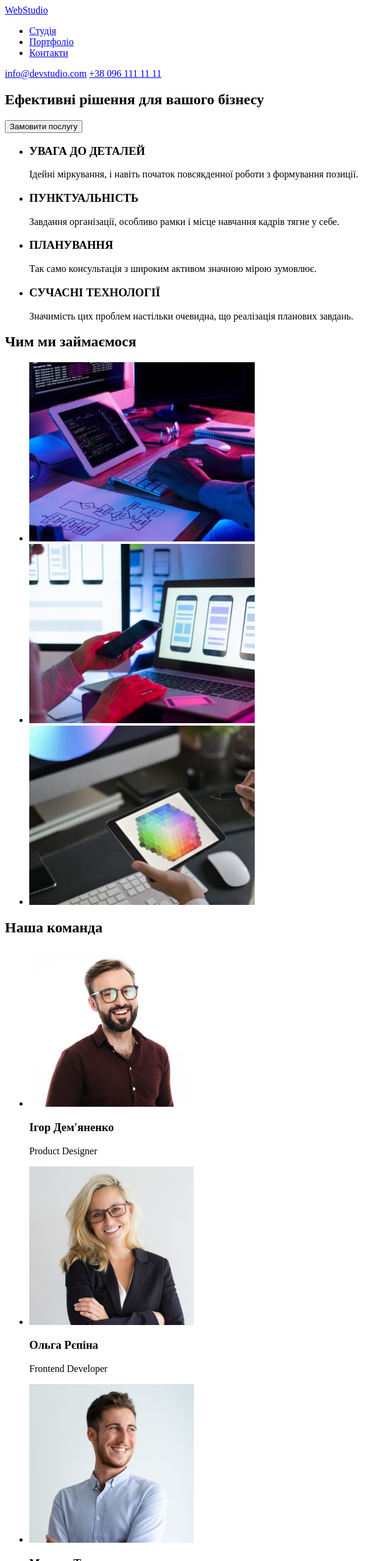
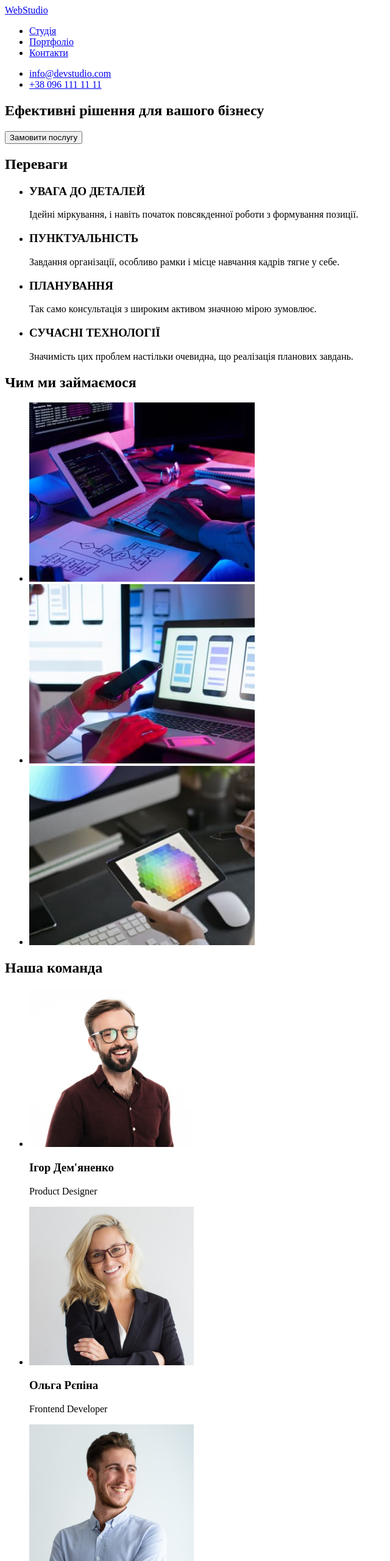
Before and after one commit to kam-kam28/goit-markup-hw-06, a plain HTML site: page index.html in a window 1280 px wide. Shown: the top 2560 px of the page at 61% size, without its empty margins (0-640 px from the left). Drawn offline with Linux system fonts and the light colour scheme.

Commit message:
Фініш

```diff
--- a/index.html
+++ b/index.html
@@ -9,18 +9,19 @@
 <body>
 <!--шапка-->
     <header>
-        <a href="/">WebStudio</a>
 
-        <!--навигация страниц-->
         <nav>
+            <a href="/">WebStudio</a>
             <ul>
            <li><a href="/about">Студія</a></li>
             <li><a href="/portfolio">Портфоліо</a></li>
             <li><a href="/contact">Контакти</a></li>
         </ul>
         </nav>
-        <a href="mailto:info@devstudio.com">info@devstudio.com</a>
-        <a href="tel:+380961111111">+38 096 111 11 11</a>
+        <ul>
+            <li><a href="mailto:info@devstudio.com">info@devstudio.com</a></li>
+        <li><a href="tel:+380961111111">+38 096 111 11 11</a></li>
+        </ul>
     </header>
 
 <!--основа-->
@@ -28,15 +29,19 @@
         <section>
             <h1>Ефективні рішення для вашого бізнесу</h1>
             <button type="button">Замовити послугу</button>
+        </section>
+        <section>
+
+            <h2>Переваги</h2>
             <ul>
-                <li><h3>УВАГА ДО ДЕТАЛЕЙ</h3></li>
-                <p>Ідейні міркування, і навіть початок повсякденної роботи з формування позиції.</p>
-                <li><h3>ПУНКТУАЛЬНІСТЬ</h3></li>
-                <p>Завдання організації, особливо рамки і місце навчання кадрів тягне у себе.</p>
-                <li><h3>ПЛАНУВАННЯ</h3></li>
-                <p>Так само консультація з широким активом значною мірою зумовлює.</p>
-                <li><h3>СУЧАСНІ ТЕХНОЛОГІЇ</h3></li>
-                <p>Значимість цих проблем настільки очевидна, що реалізація планових завдань.</p>
+                <li><h3>УВАГА ДО ДЕТАЛЕЙ</h3>
+                <p>Ідейні міркування, і навіть початок повсякденної роботи з формування позиції.</p></li>
+                <li><h3>ПУНКТУАЛЬНІСТЬ</h3>
+                <p>Завдання організації, особливо рамки і місце навчання кадрів тягне у себе.</p></li>
+                <li><h3>ПЛАНУВАННЯ</h3>
+                <p>Так само консультація з широким активом значною мірою зумовлює.</p></li>
+                <li><h3>СУЧАСНІ ТЕХНОЛОГІЇ</h3>
+                <p>Значимість цих проблем настільки очевидна, що реалізація планових завдань.</p></li>
             </ul>
         </section>
 
@@ -44,26 +49,26 @@
             <h2>Чим ми займаємося</h2>
             <ul>
                 <li><img src="./img/img1.jpg" alt="зображення" width="370" height="294"></li>
-            <li><img src="./img/img2.jpg" alt="зображення"width="370" height="294"></li>
-            <li><img src="./img/img3.jpg" alt="зображення"width="370" height="294"></li>
+            <li><img src="./img/img2.jpg" alt="зображення" width="370" height="294"></li>
+            <li><img src="./img/img3.jpg" alt="зображення" width="370" height="294"></li>
         </ul>
         </section>
 
         <section>
             <h2>Наша команда</h2>
             <ul>
-                <li><img src="./img/img4.jpg" alt="зображення" width="270"></li>
+                <li><img src="./img/img4.jpg" alt="зображення" width="270">
                 <h3>Ігор Дем'яненко</h3>
-                <p>Product Designer</p>
-            <li><img src="./img/img5.jpg" alt="зображення" width="270"></li>
+                <p>Product Designer</p></li>
+            <li><img src="./img/img5.jpg" alt="зображення" width="270">
             <h3>Ольга Рєпіна</h3>
-            <p>Frontend Developer</p>
-            <li><img src="./img/img6.jpg" alt="зображення" width="270"></li>
+            <p>Frontend Developer</p></li>
+            <li><img src="./img/img6.jpg" alt="зображення" width="270">
             <h3>Микола Тарасов</h3>
-            <p>Marketing</p>
-            <li><img src="./img/img7.jpg" alt="зображення" width="270"> </li>
+            <p>Marketing</p></li>
+            <li><img src="./img/img7.jpg" alt="зображення" width="270">
             <h3>Михайло Єрмаков</h3>
-            <p>UI Designer</p>
+            <p>UI Designer</p></li>
         </ul>
         </section>
     </main>
```
